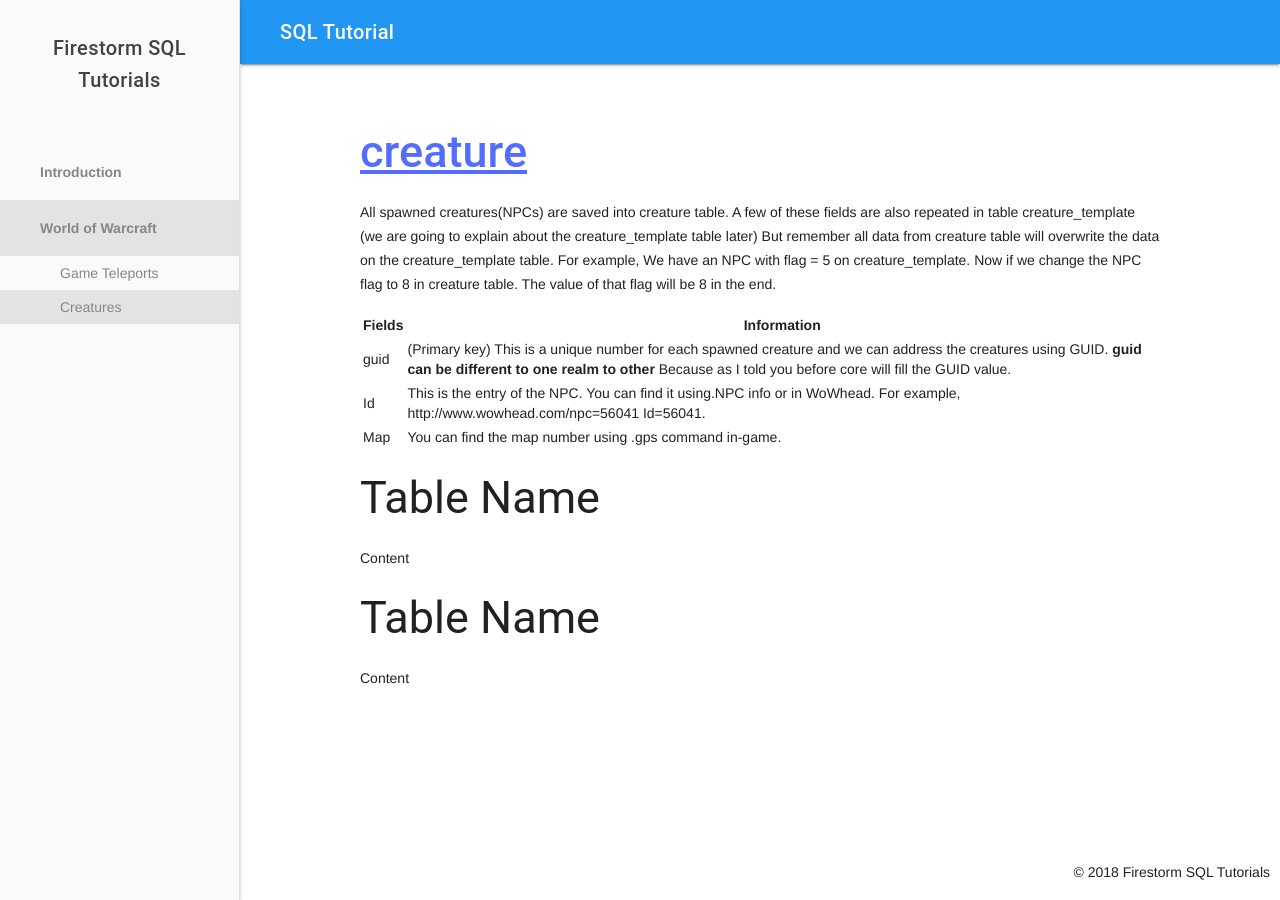
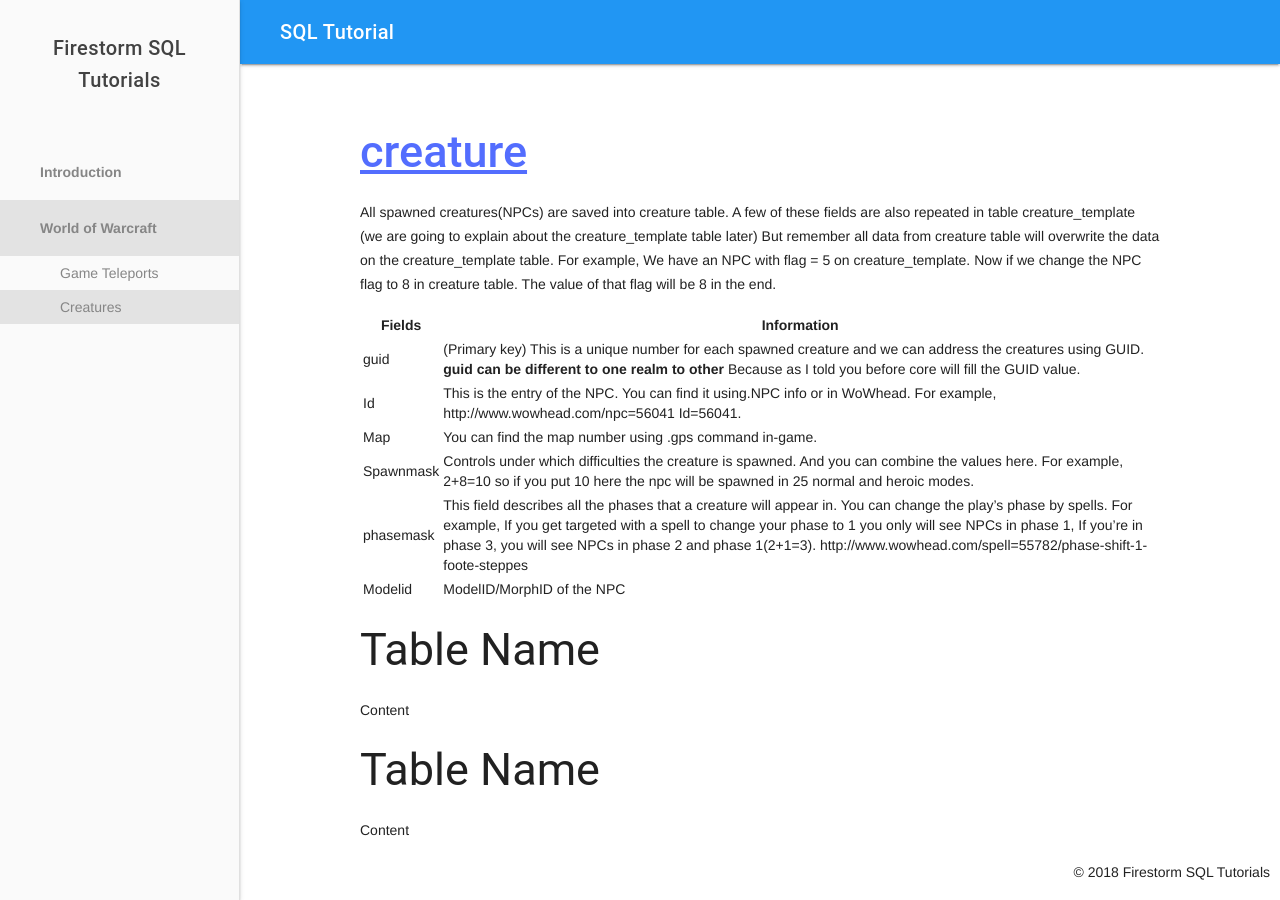
Before and after one commit to MehdiAria/MehdiAria.github.io, a Jekyll site: the page built from world-of-warcraft/creatures.markdown, in a window 1280 px wide. Built offline with Jekyll 4.4.1, drawn with Linux system fonts in a browser that asks for light colours; our own code applies the rules of GitHub Pages for plain Markdown files.

Commit message:
Update creatures.markdown

```diff
--- a/world-of-warcraft/creatures.markdown
+++ b/world-of-warcraft/creatures.markdown
@@ -14,9 +14,12 @@ For example, We have an NPC with flag = 5 on creature_template. Now if we change
 
 | Fields | Information |
 | ------ | ------ |
-| guid   | (Primary key) This is a unique number for each spawned creature and we can address the creatures using GUID. **guid can be different to one realm to other** Because as I told you before core will fill the GUID value.
-|   Id   | This is the entry of the NPC. You can find it using.NPC info or in WoWhead. For example, http://www.wowhead.com/npc=56041 Id=56041.
-|Map| You can find the map number using .gps command in-game.
+| guid   | (Primary key) This is a unique number for each spawned creature and we can address the creatures using GUID. **guid can be different to one realm to other** Because as I told you before core will fill the GUID value.|
+|   Id   | This is the entry of the NPC. You can find it using.NPC info or in WoWhead. For example, http://www.wowhead.com/npc=56041 Id=56041.|
+|Map| You can find the map number using .gps command in-game.|
+|Spawnmask| Controls under which difficulties the creature is spawned. And you can combine the values here. For example, 2+8=10 so if you put 10 here the npc will be spawned in 25 normal and heroic modes.|
+|phasemask| This field describes all the phases that a creature will appear in. You can change the play's phase by spells. For example, If you get targeted with a spell to change your phase to 1 you only will see NPCs in phase 1, If you're in phase 3, you will see NPCs in phase 2 and phase 1(2+1=3). http://www.wowhead.com/spell=55782/phase-shift-1-foote-steppes|
+|Modelid| ModelID/MorphID of the NPC|
 
 
 ## Table Name
```
